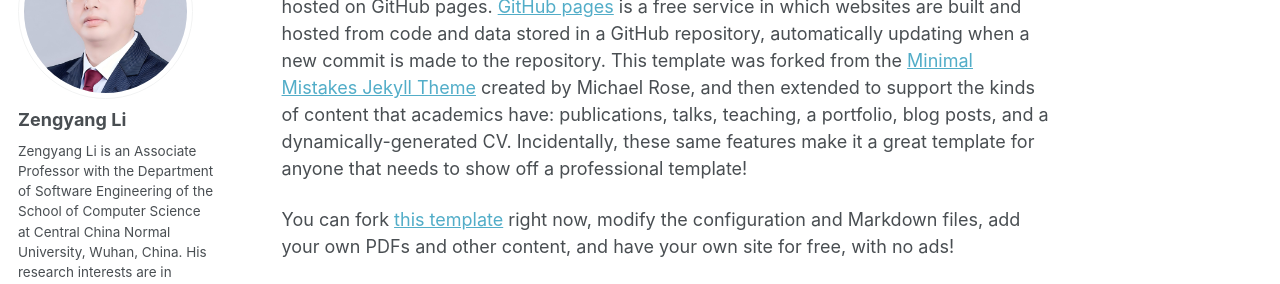
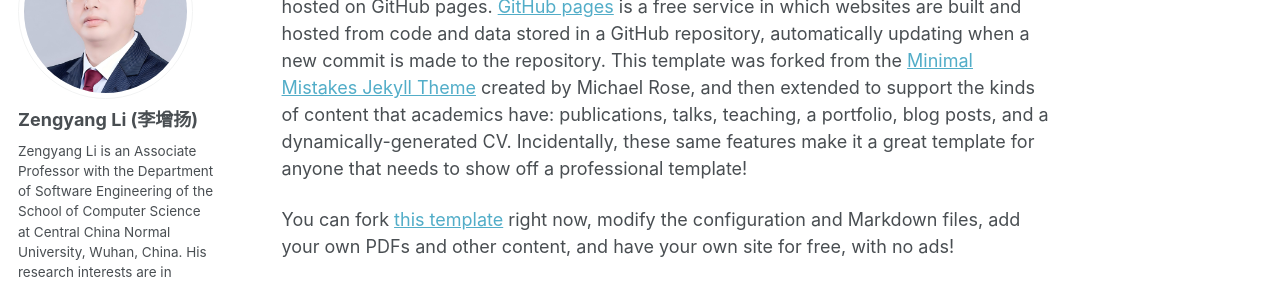
Before and after one commit to zengyang/zengyang.github.io, a Jekyll site: the page built from _pages/about.md, in a window 1280 px wide. Shown: the part 177-461 px from the top of the page. Built offline with Jekyll 4.4.1, drawn with Linux system fonts in a browser that asks for light colours; some web fonts are replaced; a script bundle is joined from its source files by our own code; library files that are not in the unit come from our copies.

Commit message:
Update _config.yml

```diff
--- a/_config.yml
+++ b/_config.yml
@@ -24,7 +24,7 @@ repository               : "zengyang/zengyang.github.io"
 author:
   # Biographic information
   avatar           : "profile.png"
-  name             : "Zengyang Li"
+  name             : "Zengyang Li (李增扬)"
   pronouns         : # example: "she/her"
   bio              : "Zengyang Li is an Associate Professor with the Department of Software Engineering of the School of Computer Science at Central China Normal University, Wuhan, China. His research interests are in Multilingual Software, Software Architecture, SE4AI, AI4SE, AI4EDU. He has published 80+ papers in prestigious journals (e.g., TOSEM, EMES, JSS, IST, ASEJ), conferences (ASE, ICSE, ICSME, ESEM, ICPC), and books."
   location         : "Wuhan, China"
```
